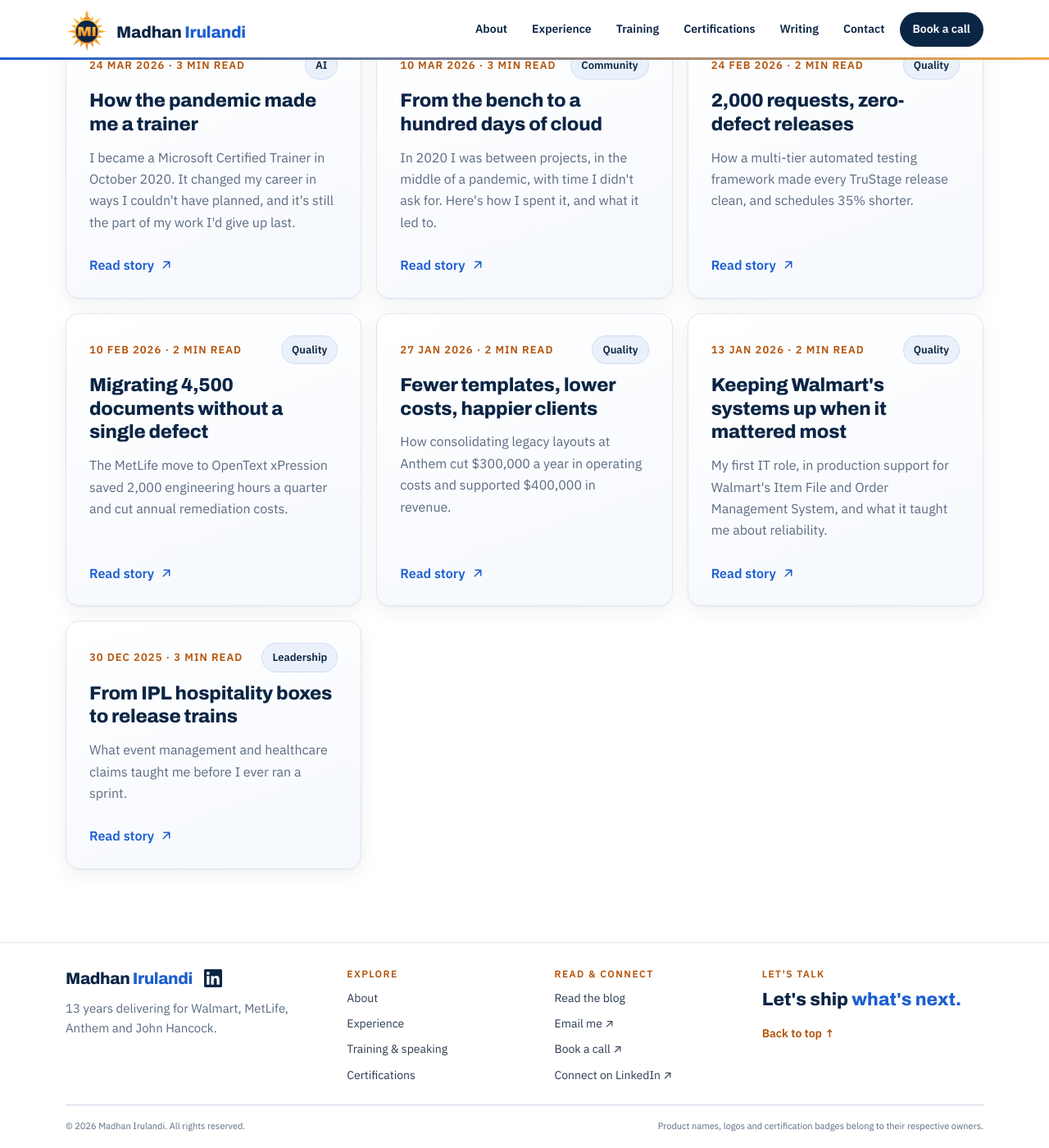
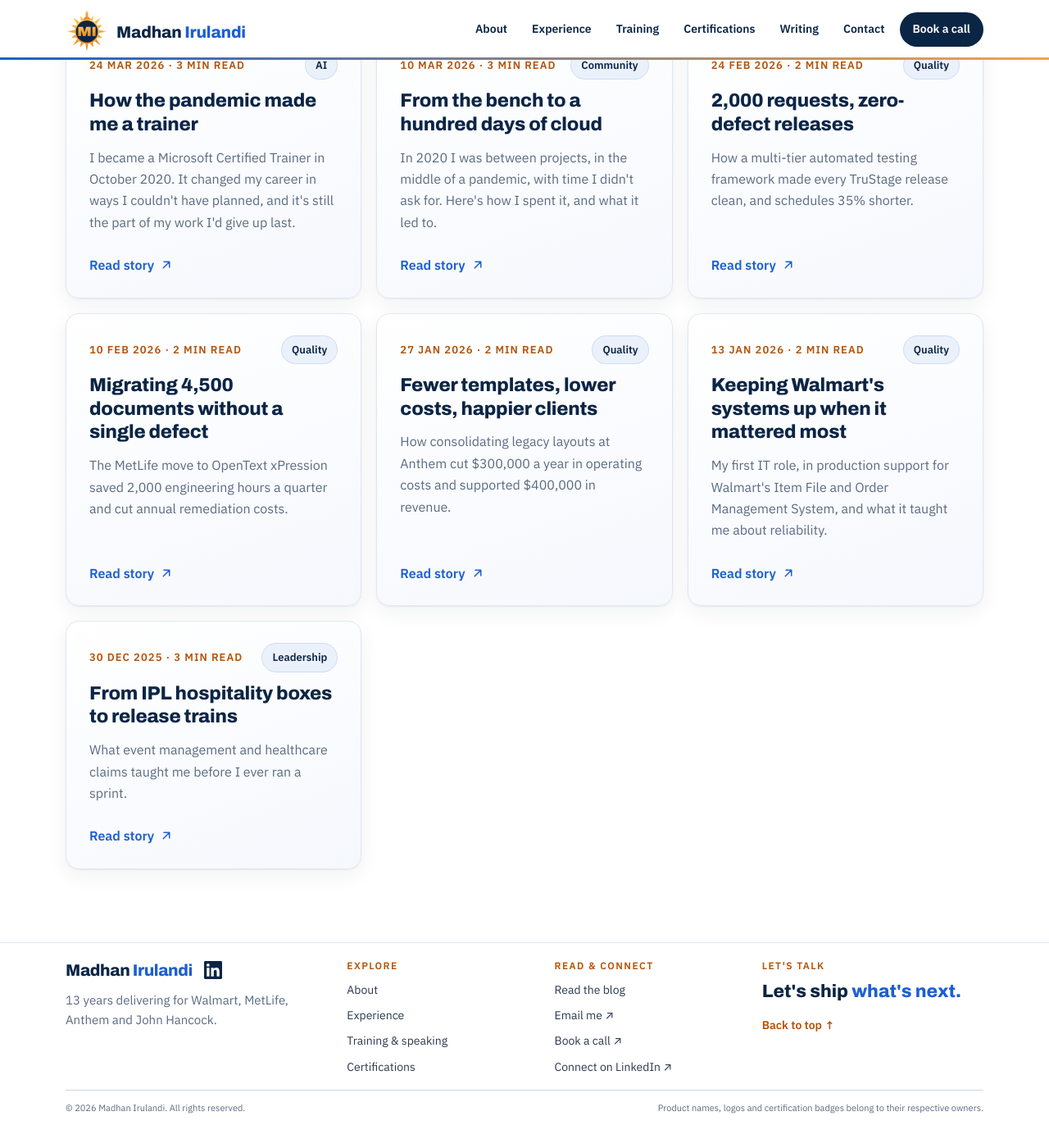
Before and after one commit to Madhan-I/Madhan-I.github.io, a Jekyll site: the page built from blog/index.html, in a window 1280 px wide and 1400 px high, scrolled down 2600 px. Shown: the whole window at 82% size. Built offline with Jekyll 4.4.1, drawn with Linux system fonts in a browser that asks for light colours; after the commit the page ends 3974 px from its top, so only the background shows below that.

Commit message:
Footer: 225px tall on desktop.
Co-Authored-By: Claude Opus 5.5 <noreply@anthropic.com>
Claude-Session: https://claude.ai/code/session_01MFRrTt7LBDdX57m85KHNGp

```diff
--- a/assets/css/style.css
+++ b/assets/css/style.css
@@ -1157,3 +1157,5 @@ footer .wrap.f-grid { padding-block: 32px 0 !important; gap: 28px !important; }
 footer .f-col p { margin: 0; }
 footer .f-big { font-size: 22px !important; line-height: 1.2 !important; }
 footer .wrap.f-grid { row-gap: 24px !important; } footer .f-bottom { margin-top: 0 !important; padding-top: 16px !important; }
+footer .wrap.f-grid { padding-top: 22px !important; row-gap: 16px !important; } footer .f-bottom { padding-top: 12px !important; }
+footer .f-bottom { padding-bottom: 14px !important; }
```
